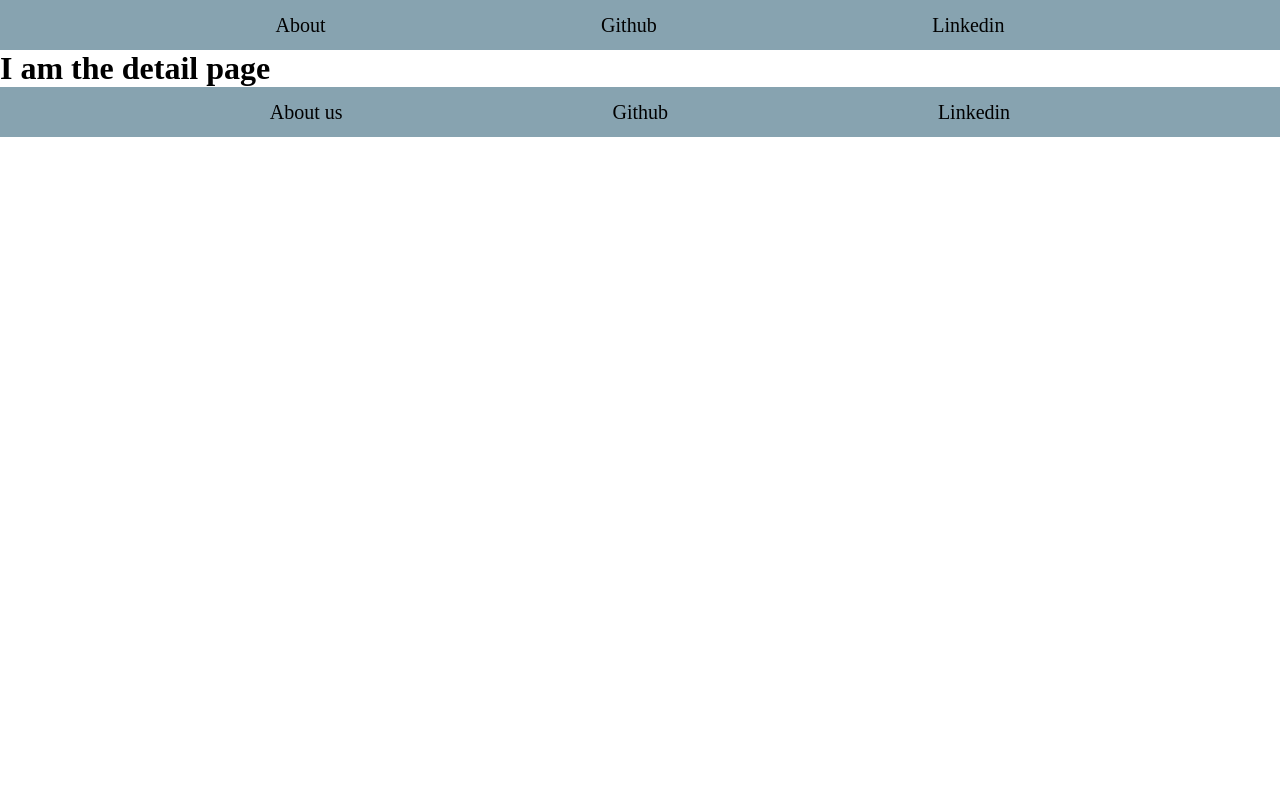
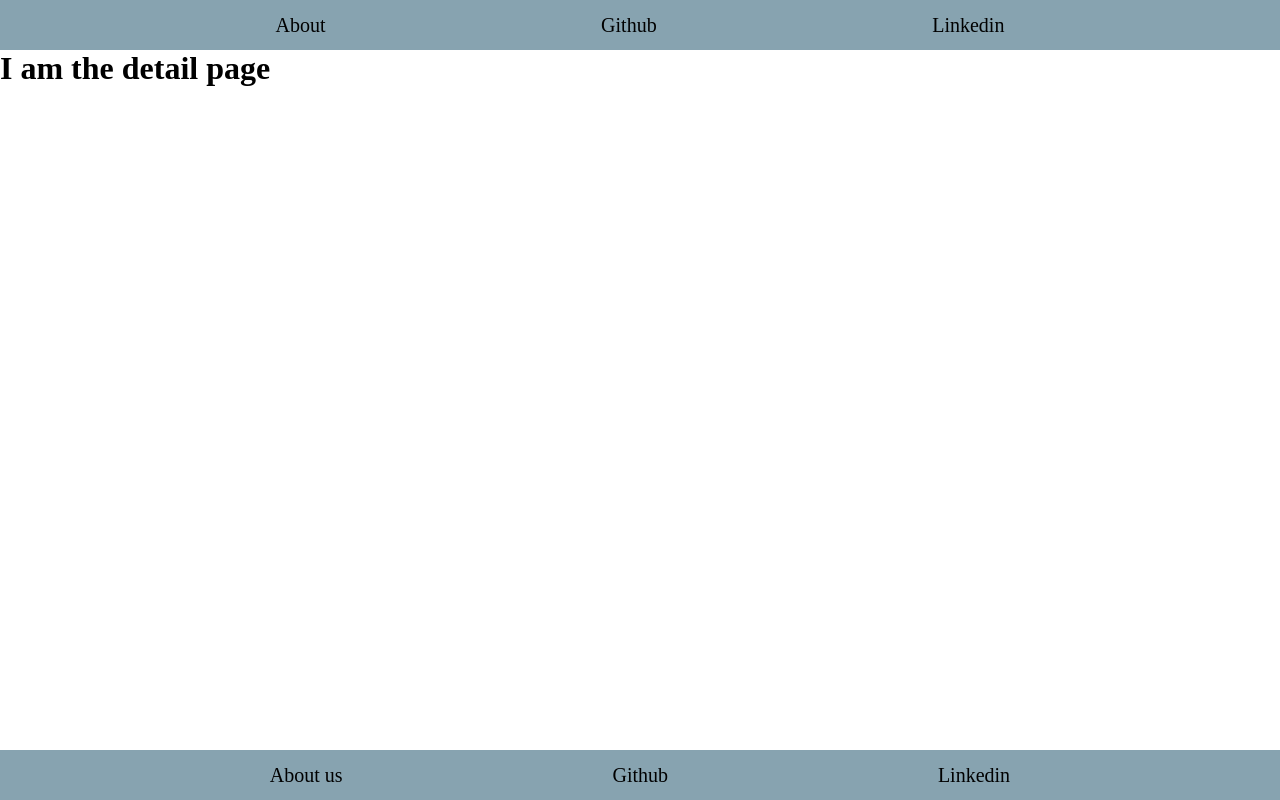
Before and after one commit to vico-design/From-Scratch, a React app: page /detail in a window 1280 px wide. Built offline with nearby package versions, Linux system fonts and the light colour scheme; the HTML template or start-up script is replaced by a standard one.

Commit message:
add styles to the card component

```diff
--- a/src/App.tsx
+++ b/src/App.tsx
@@ -4,14 +4,17 @@ import Header from "./components/header";
 import Footer from "./components/footer";
 import Search from "./pages/search";
 import Detail from "./pages/detail";
+import "./styles.css";
 
 const App = () => {
   return (
-    <div>
+    <div className="app-container">
       <Header />
       <Switch>
-        <Route exact path="/" component={Search} />
-        <Route exact path="/detail" component={Detail} />
+        <div className="route-container">
+          <Route exact path="/" component={Search} />
+          <Route exact path="/detail" component={Detail} />
+        </div>
       </Switch>
       <Footer />
     </div>
--- /dev/null
+++ b/src/components/Card/index.tsx
@@ -0,0 +1,28 @@
+import React from "react";
+import "./styles.css";
+
+interface ICardProps {
+  character: {
+    gender: string;
+    id: number;
+    image: string;
+    name: string;
+    species: string;
+    status: string;
+    location: { name: string; url: string };
+  };
+}
+
+const Card = ({ character }: ICardProps) => {
+  return (
+    <div className="card-container" key={character.id}>
+      <div className="character-id-container">
+        <span className="character-id">{character.id}</span>
+      </div>
+      <img className="card-image" src={character.image} />
+      <h1>{character.name}</h1>
+    </div>
+  );
+};
+
+export default Card;
--- /dev/null
+++ b/src/components/Card/styles.css
@@ -0,0 +1,31 @@
+.card-container {
+  width: 150px;
+
+  margin: 10px;
+  background-color: #87a3b0;
+}
+
+.card-image {
+  width: 150px;
+  height: 130px;
+}
+.card-container > h1 {
+  font-size: 16px;
+  text-align: center;
+}
+
+.card-container > h2 {
+  font-size: 12px;
+}
+
+.character-id-container {
+  background-color: #87a3b0;
+  width: 25px;
+  height: 25px;
+  border-radius: 15px;
+  position: absolute;
+  display: flex;
+  justify-content: center;
+  align-items: center;
+  border: 1px solid black;
+}
--- a/src/components/characterCard/index.tsx
+++ /dev/null
@@ -1,23 +0,0 @@
-import React from "react";
-import "./styles.css";
-
-interface ICharacterInfo {
-  character: {
-    gender: string;
-    id: number;
-    image: string;
-    name: string;
-    species: string;
-    location: { name: string; url: string };
-  };
-}
-
-const CharacterCard = ({ character }: ICharacterInfo) => {
-  return (
-    <div className="card-component">
-      <img className="card-image" key={character.id} src={character.image} />
-    </div>
-  );
-};
-
-export default CharacterCard;
--- a/src/index.tsx
+++ b/src/index.tsx
@@ -1,6 +1,5 @@
 import React from "react";
 import ReactDOM from "react-dom";
-import "./styles/styles.css";
 import App from "./App";
 import { BrowserRouter as Router } from "react-router-dom";
 
--- a/src/pages/search/index.tsx
+++ b/src/pages/search/index.tsx
@@ -1,7 +1,7 @@
 import React, { useState, useEffect } from "react";
 import "./styles.css";
 import { getCharacters } from "../../services";
-import CharacterCard from "../../components/characterCard";
+import Card from "../../components/Card";
 
 const Search = () => {
   const [characters, setCharacters] = useState([]);
@@ -16,7 +16,7 @@ const Search = () => {
   }, []);
 
   return (
-    <div className="main-component">
+    <div className="search-container">
       <h1 className="title">Rick and Morty</h1>
       <form className="input-container">
         <input className="input" />
@@ -24,9 +24,9 @@ const Search = () => {
           Search
         </button>
       </form>
-      <div className="images-container">
+      <div className="cards-container">
         {characters.map(character => (
-          <CharacterCard character={character} />
+          <Card character={character} />
         ))}
       </div>
     </div>
--- a/src/pages/search/styles.css
+++ b/src/pages/search/styles.css
@@ -1,6 +1,7 @@
-.main-component {
+.search-container {
   margin: 0px;
   background-color: #021422;
+  height: 100%;
 }
 
 .title {
@@ -21,3 +22,9 @@
 .button {
   display: none;
 }
+
+.cards-container {
+  display: flex;
+  flex-wrap: wrap;
+  justify-content: center;
+}
--- /dev/null
+++ b/src/styles.css
@@ -0,0 +1,21 @@
+* {
+  margin: 0px;
+}
+html {
+  height: 100%;
+}
+body {
+  height: 100%;
+}
+#root {
+  height: 100%;
+}
+.app-container {
+  display: flex;
+  flex-direction: column;
+  height: 100%;
+}
+
+.route-container {
+  flex: 1;
+}
--- a/src/styles/styles.css
+++ /dev/null
@@ -1,3 +0,0 @@
-* {
-  margin: 0;
-}
```
Also changed, not shown: src/components/characterCard/styles.css (deleted).
